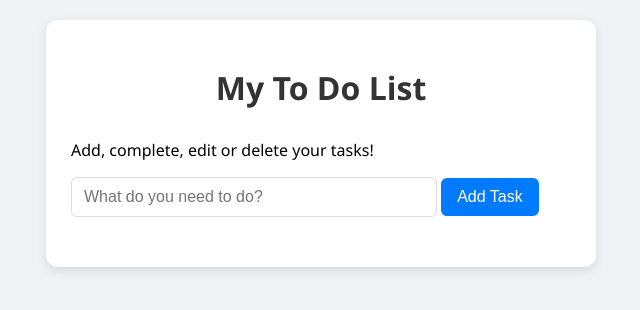
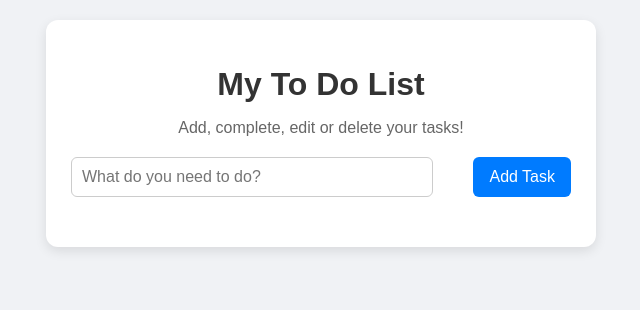
Before and after one commit to Margovur/todolist, a plain HTML site: page index.html in a window 1280 px wide. Shown: the whole page, without its empty margins (319-959 px from the left). Drawn offline with Linux system fonts and the light colour scheme.

Commit message:
Update style.css

```diff
--- a/style.css
+++ b/style.css
@@ -1,44 +1,45 @@
-/* Общие стили */
 body {
-  font-family: "Segoe UI", Tahoma, Geneva, Verdana, sans-serif;
+    font-family: Arial, sans-serif;
     background-color: #f0f2f5;
     margin: 0;
     padding: 20px;
   }
 
-/* Заголовок */
-h1 {
-  text-align: center;
-  color: #333;
-  margin-bottom: 30px;
-}
-
-/* Контейнер */
   #todo-container {
     max-width: 500px;
     margin: 0 auto;
-  background: #ffffff;
+    background: #fff;
     padding: 25px;
     border-radius: 12px;
     box-shadow: 0 4px 12px rgba(0,0,0,0.1);
   }
 
-/* Поле ввода и кнопка Add */
-#todo-container input[type="text"] {
+  header h1 {
+    text-align: center;
+    color: #333;
+    margin-bottom: 5px;
+  }
+
+  header p {
+    text-align: center;
+    color: #666;
+    margin-bottom: 20px;
+  }
+
+  .input-section {
+    display: flex;
+    justify-content: space-between;
+  }
+
+  .input-section input[type="text"] {
     width: 68%;
-  padding: 10px 12px;
-  border: 1px solid #ddd;
+    padding: 10px;
+    border: 1px solid #ccc;
     border-radius: 6px;
     font-size: 16px;
-  transition: border-color 0.3s;
   }
 
-#todo-container input[type="text"]:focus {
-  border-color: #007bff;
-  outline: none;
-}
-
-#add-button {
+  .input-section button {
     padding: 10px 16px;
     background-color: #007bff;
     border: none;
@@ -49,11 +50,10 @@ h1 {
     transition: background-color 0.3s;
   }
 
-#add-button:hover {
+  .input-section button:hover {
     background-color: #0056b3;
   }
 
-/* Список задач */
   ul {
     list-style-type: none;
     padding: 0;
@@ -69,7 +69,6 @@ li {
     margin-bottom: 10px;
     border-radius: 8px;
     border: 1px solid #eee;
-  transition: background-color 0.3s;
   }
 
   li:hover {
@@ -81,7 +80,6 @@ li.completed span {
     color: #888;
   }
 
-/* Кнопки внутри задачи */
   li button {
     padding: 6px 10px;
     border: none;
@@ -101,6 +99,15 @@ li button {
     background-color: #218838;
   }
 
+  .edit-btn {
+    background-color: #ffc107;
+    color: white;
+  }
+
+  .edit-btn:hover {
+    background-color: #e0a800;
+  }
+
   .delete-btn {
     background-color: #dc3545;
     color: white;
```
Lines whose indentation alone changed are shown as unchanged.
